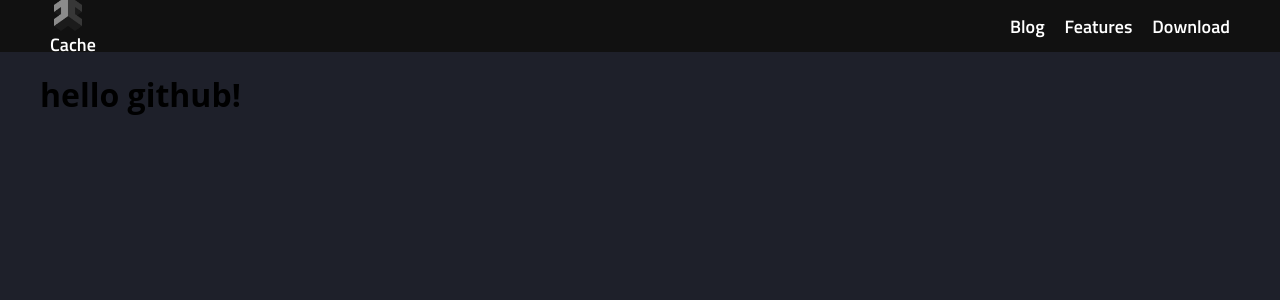
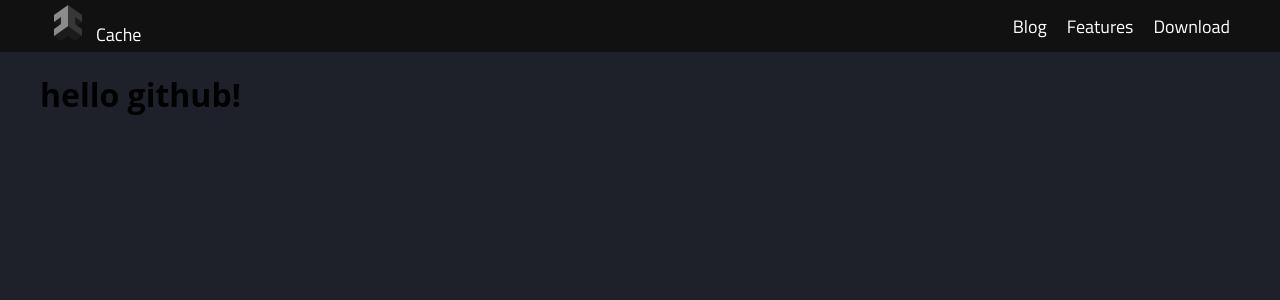
Before and after one commit to cup-lang/cup-lang.org, a Jekyll site: the page built from index.html, in a window 1280 px wide. Shown: the top 300 px of the page. Built offline with Jekyll 4.4.1, drawn with Linux system fonts in a browser that asks for light colours.

Commit message:
Update default.html

```diff
--- a/_layouts/default.html
+++ b/_layouts/default.html
@@ -9,7 +9,7 @@
     <meta name="description" content="Tired of C++? Try Cache.">
     <meta name="keywords" content="cache,programming,language,download,github,discord,reddit,official">
     <link rel="shortcut icon" href="favicon.ico" type="image/vnd.microsoft.icon">
-    <link href="https://fonts.googleapis.com/css2?family=Titillium+Web:wght@600&display=swap"" rel="stylesheet">
+    <link href="https://fonts.googleapis.com/css2?family=Titillium+Web&display=swap"" rel="stylesheet">
     <style type="text/css">
         body {
             margin: 0;
@@ -42,8 +42,6 @@
         }
 
         #logo {
-            display: flex;
-            align-items: center;
             margin-right: 10px;
         }
 
```
